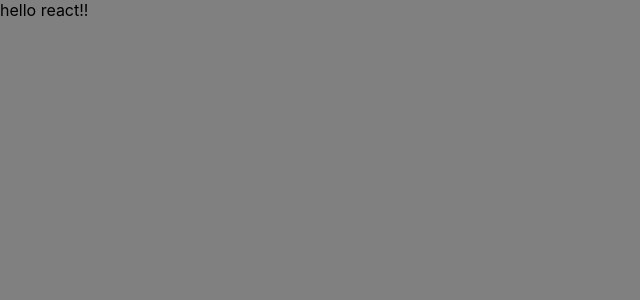
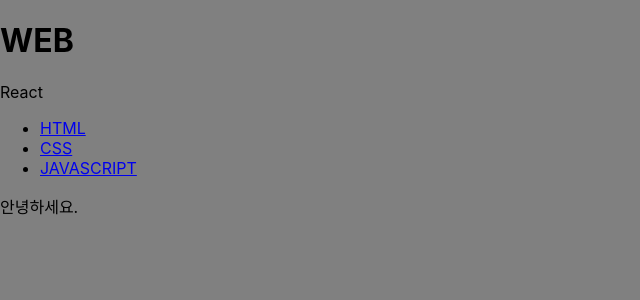
Before and after one commit to jongin1004/react-practice, a React (Create React App) app: page / in a window 1280 px wide. Shown: the top 300 px of the page, without its empty margins (0-640 px from the left). Built offline with nearby package versions, Linux system fonts and the light colour scheme.

Commit message:
create component

```diff
--- a/src/App.js
+++ b/src/App.js
@@ -1,10 +1,43 @@
-import logo from './logo.svg';
 import './main.css';
+
+function Header() {
+  return (
+    <header>
+      <h1>WEB</h1>
+      <div>React</div>
+    </header>
+  );
+}
+
+function TOC() {
+  return (
+    <nav>
+      <ul>
+        <li><a href="#">HTML</a></li>
+        <li><a href="#">CSS</a></li>
+        <li><a href="#">JAVASCRIPT</a></li>
+      </ul>
+    </nav>
+  );
+}
+
+function Content() {
+  return (
+    <article>
+      <div>
+        안녕하세요.
+      </div>
+    </article>
+  );
+}
+
 
 function App() {
   return (
     <div className="App">
-      hello react!!
+      <Header />
+      <TOC />
+      <Content />
     </div>
   );
 }
```
